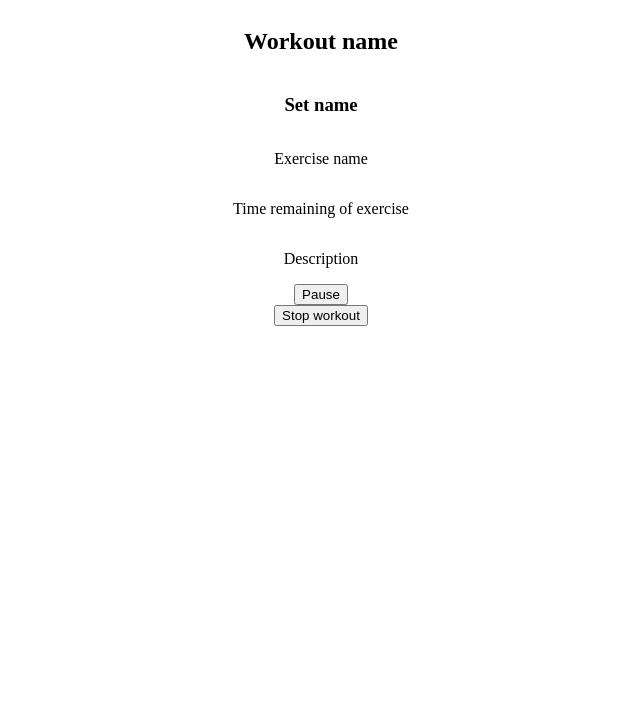
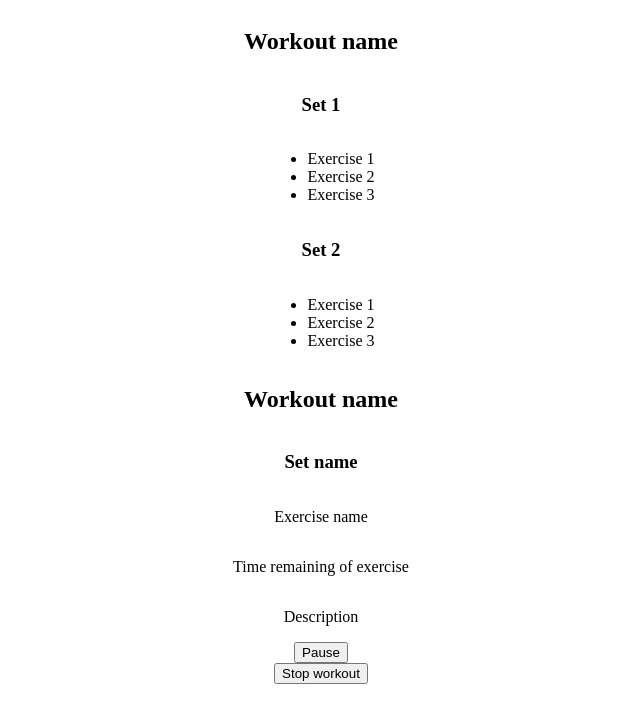
Before and after one commit to MarcosUgalde/Fullstack-project, a React (Vite) app in the folder front/: page /workout in a window 1280 px wide. Shown: the top 722 px of the page, without its empty margins (319-959 px from the left). Built offline with nearby package versions, Linux system fonts and the light colour scheme; no server answers.

Commit message:
fix: modified workout page

```diff
--- a/front/src/pages/Oneworkout/index.jsx
+++ b/front/src/pages/Oneworkout/index.jsx
@@ -3,6 +3,22 @@ import Styled from './styles'
 function Oneworkout() {
     return (
         <Styled.Body>
+            <>
+                <h1>Workout name</h1>
+                <h3>Set 1</h3>
+                <ul>
+                    <li>Exercise 1</li>
+                    <li>Exercise 2</li>
+                    <li>Exercise 3</li>
+                </ul>
+                <h3>Set 2</h3>
+                <ul>
+                    <li>Exercise 1</li>
+                    <li>Exercise 2</li>
+                    <li>Exercise 3</li>
+                </ul>
+            </>
+            <>
                 <h1>Workout name</h1>
                 <h3>Set name</h3>
                 <Styled.Block>
@@ -12,6 +28,7 @@ function Oneworkout() {
                 </Styled.Block>
                 <button>Pause</button>
                 <button>Stop workout</button>
+            </>
         </Styled.Body>
     )
 }
```
Lines whose indentation alone changed are shown as unchanged.
